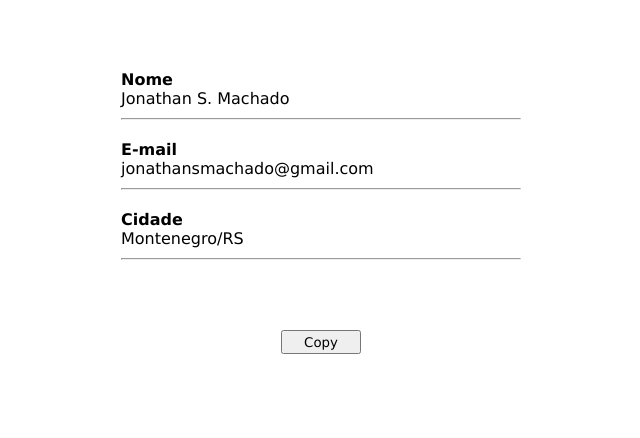
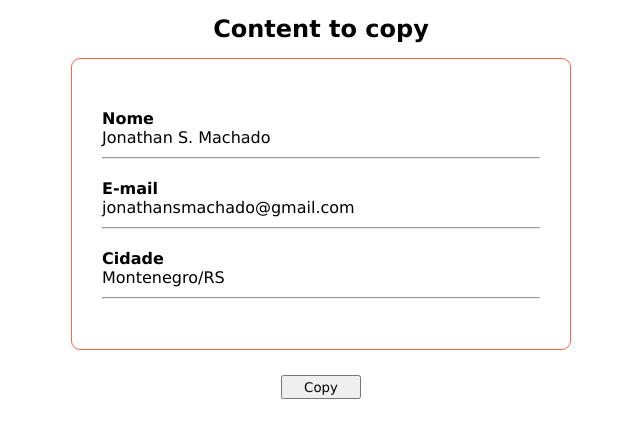
Before and after one commit to JonathanSMachado/copy-to-clipboard, a plain HTML site: page index.html in a window 1280 px wide. Shown: the whole page, without its empty margins (319-959 px from the left). Drawn offline with Linux system fonts and the light colour scheme.

Commit message:
layout changes

```diff
--- a/index.html
+++ b/index.html
@@ -13,10 +13,19 @@
       box-sizing: border-box;
       font-family: 'Lucida Sans', 'Lucida Sans Regular', 'Lucida Grande', 'Lucida Sans Unicode', Geneva, Verdana, sans-serif;
     }
+
+    .title {
+      padding: 15px;
+      text-align: center;
+    }
+
     .content {
       width: 500px;
       margin: 0 auto;
-      padding: 50px;
+      padding: 30px;
+      border: 1px solid tomato;
+      margin-bottom: 25px;
+      border-radius: 9px;
     }
 
     .element {
@@ -43,6 +52,7 @@
   </style>
 </head>
 <body>
+  <h2 class="title">Content to copy</h2>
   <div class="content" id="content">
     <div class="element">
       <strong>Nome</strong>
```
